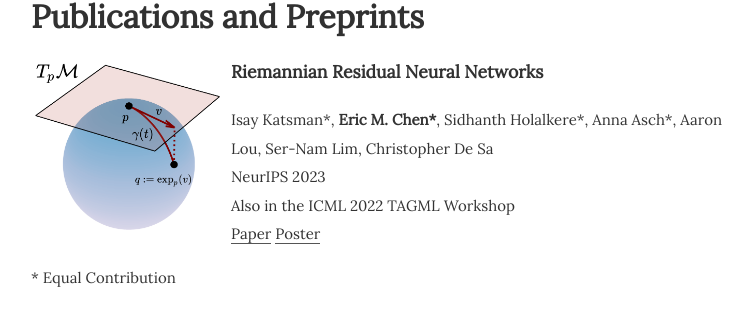
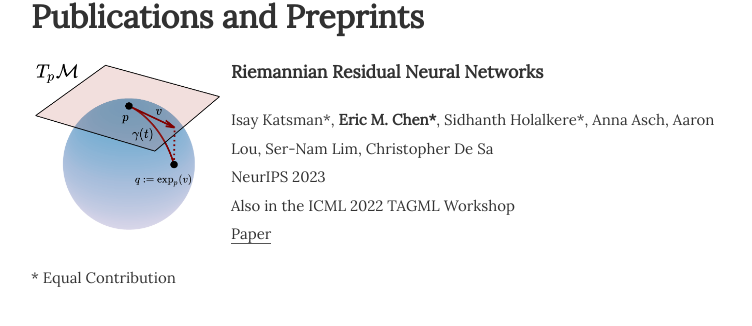
Before and after one commit to echen01/echen01.github.io, a Jekyll site: the page built from index.md, in a window 1280 px wide and 900 px high, scrolled down 376 px, cut to the strip 150-477 px from the top of the window. Shown: the whole strip, without its empty margins (259-1011 px from the left). Built offline with Jekyll 4.4.1, drawn with Linux system fonts in a browser that asks for light colours; our own code applies the rules of GitHub Pages for plain Markdown files.

Commit message:
Update index.md

```diff
--- a/index.md
+++ b/index.md
@@ -50,12 +50,11 @@ I am applying to PhD programs in computer vision and graphics this fall!
 # Publications and Preprints
 <img src="/assets/rresnet.png" alt="RResNet" style="float: left;padding: 0px 10px 0px 0px" width=200px>
 #### Riemannian Residual Neural Networks
-Isay Katsman\*, **Eric M. Chen\***, Sidhanth Holalkere\*, Anna Asch\*, Aaron
+Isay Katsman\*, **Eric M. Chen\***, Sidhanth Holalkere\*, Anna Asch, Aaron
 Lou, Ser-Nam Lim, Christopher De Sa\
 NeurIPS 2023\
 Also in the ICML 2022 TAGML Workshop \
 [Paper](https://arxiv.org/abs/2310.10013)
-[Poster](https://drive.google.com/file/d/1uWpzZ2SemGpIAClOSaVVQI-L4PZZ0xnU/view)
 
  \* Equal Contribution
 
```
